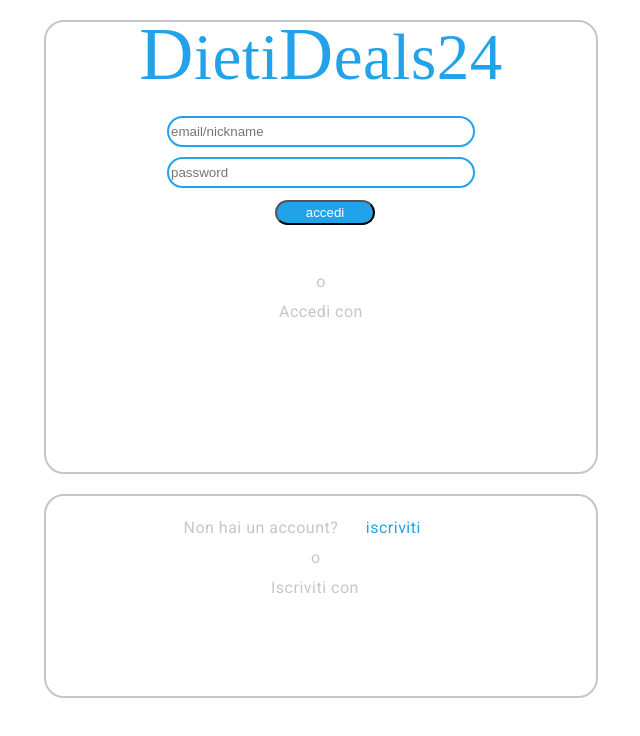
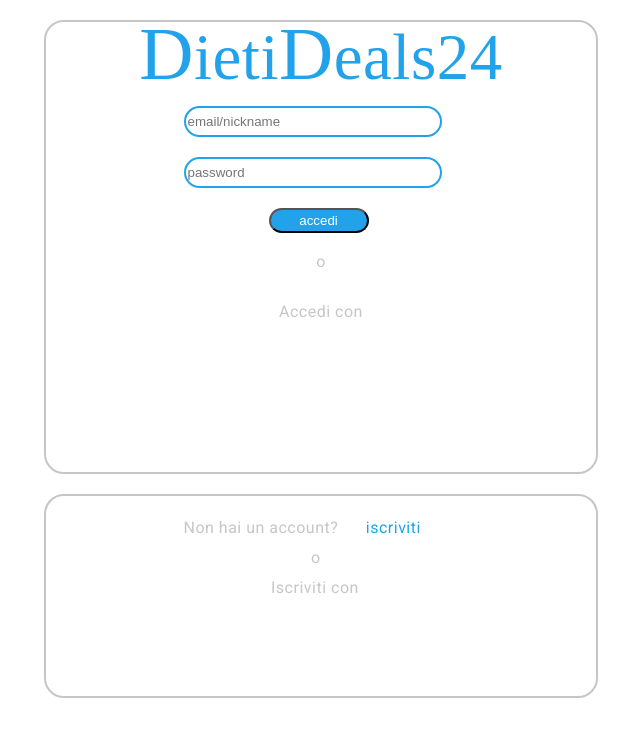
Before and after one commit to andrear3/ingsw-project-2023, an Angular app in the folder frontend/angular-app/: page /login in a window 1280 px wide. Shown: the top 736 px of the page, without its empty margins (319-959 px from the left). Built offline with nearby package versions, Linux system fonts and the light colour scheme.

Commit message:
piccole modifiche graficeh a login

```diff
--- a/frontend/angular-app/src/app/log-in-page/log-in-page.component.scss
+++ b/frontend/angular-app/src/app/log-in-page/log-in-page.component.scss
@@ -1,3 +1,4 @@
+//prima pagina creata , presenta modi diversi e poco ordinati di posizionamento degli oggetti
 body{
     background-color:white ;
 }
@@ -48,31 +49,21 @@ body{
     top: 20px;
 }
 //box (cambiati in tipo input) inserie email
-.box1{
-    width:300px;
+.box1,.box2{
+    width:250px;
     height: 25px;
     border:2px solid #22A2EA;
     border-radius: 20px;
     position:relative;
-    margin: auto;
-    top: 50px;
     text-align: left;
     color:#AAAA;
+    display: block;
+    left: 25%;
+    margin-top: 20px;
+    top: 20px;
 }
 //box(cambiati in tipo input) dove inserire la password
-.box2{
-    width:300px;
-    height: 25px;
-    border:2px solid #22A2EA;
-    border-radius: 20px;
-    position:relative;
-    margin: auto;
-    top: 60px;
-    text-align: left;
-    color:#AAAA;
-    left: 50px;    //overflow: hidden;
-    //clip: rect(0,0,0,0);
-}
+
 //box per accedere ,da capire se usare un pulsante o semplicemnte lincare il box alla pagina succesiva
 .boxAccedi{
     width:100px;
@@ -81,15 +72,14 @@ body{
     border-radius: 20px;
     position:relative;
     text-align: center;
-    top: 100px;
+    top: 40px;
     color:white;
-    left: 0%;//posiziona il centro del bottone al 50% della larghezza del contenitore .square.
-    transform: translateX(-150%);//sposta il bottone verso sinistra della metà della sua larghezza per centrarlo esattamente.
+    margin-right:5px ;
 }
 .O{
     color: #AAAA;
     position: absolute;
-    top:270px;
+    top:250px;
     align-self: center;
     left: 50%;
     transform: translateX(-50%);
```
